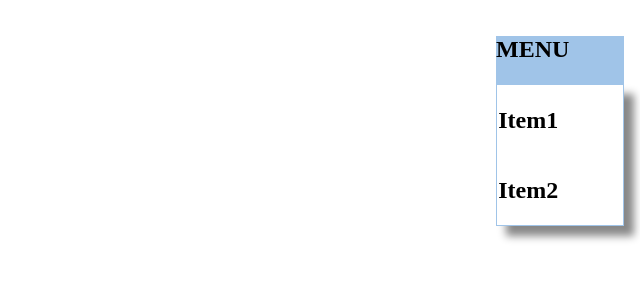
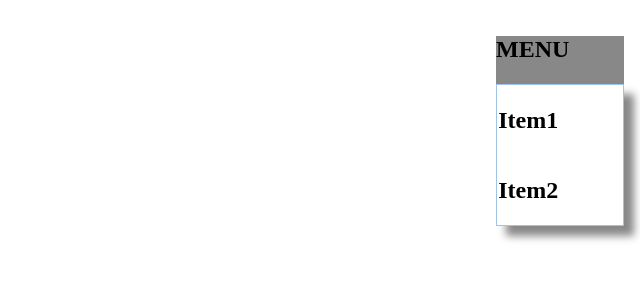
Before and after one commit to 2212021/2212021.github.io, a React (Create React App) app: page / in a window 1280 px wide. In both pictures the pointer is over the element 1200 px from the left and 60 px from the top of the page. Shown: the top 300 px of the page, without its empty margins (640-1280 px from the left). Built offline with nearby package versions, Linux system fonts and the light colour scheme; a web font is replaced by a local one.

Commit message:
Update App.css

```diff
--- a/src/App.css
+++ b/src/App.css
@@ -23,7 +23,7 @@
 }
 
 .menubutton:hover {
-  background-color: #a0c4e8;
+  background-color: #888888;
 }
 
 .menuitem {
```
